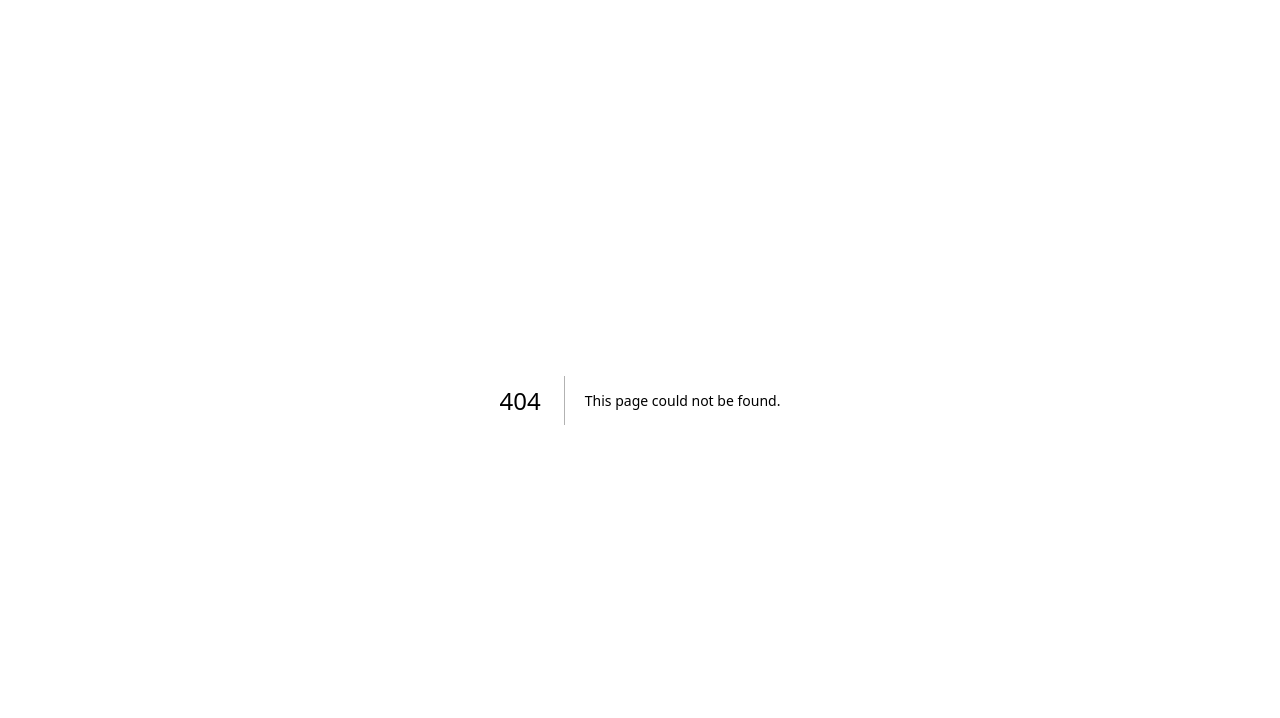
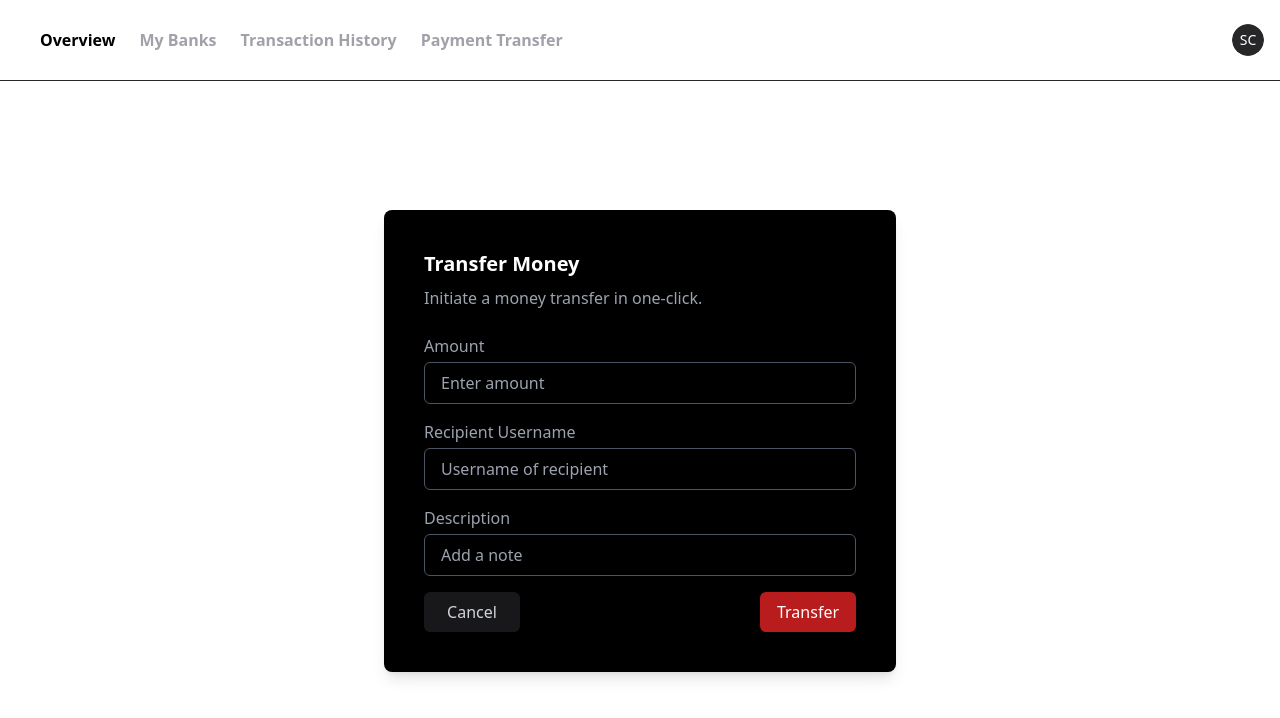
Before and after one commit to Simran903/bank-app, a Next.js app in the folder client/: page /dashboard/paymenttransfer in a window 1280 px wide. Before the commit this address had no page. Shown: the top 718 px of the page. Built offline with nearby package versions, Linux system fonts and the light colour scheme.

Commit message:
paymnet transfer functionality

```diff
--- /dev/null
+++ b/client/src/app/dashboard/paymenttransfer/page.tsx
@@ -0,0 +1,111 @@
+"use client";
+import React, { useState, FormEvent } from "react";
+import { baseUrl } from "@/constants";
+import axiosClient from "@/constants/axiosClient";
+
+const TransferMoney: React.FC = () => {
+  const [amount, setAmount] = useState<string>("");
+  const [toUsername, setToUsername] = useState<string>("");
+  const [description, setDescription] = useState<string>("");
+  const [loading, setLoading] = useState<boolean>(false);
+  const [message, setMessage] = useState<string>("");
+
+  const handleTransfer = async (e: FormEvent) => {
+    e.preventDefault();
+    setLoading(true);
+    setMessage("");
+
+    try {
+      const response = await axiosClient.post(
+        `${baseUrl}/transfer/transfer`,
+        {
+          amount: Number(amount),
+          toUsername,
+          description,
+        },
+        { withCredentials: true }
+      );
+
+      setMessage("Transfer successful!");
+    } catch (error: any) {
+      console.error("Transfer failed:", error);
+      setMessage(error.response?.data?.message || "Transfer failed. Please try again.");
+    } finally {
+      setLoading(false);
+    }
+  };
+
+  return (
+    <div className="flex justify-center items-center min-h-[90vh]">
+      <div className="max-w-lg w-full p-10 bg-black shadow-lg rounded-lg text-white">
+        <h2 className="text-xl font-semibold mb-2">Transfer Money</h2>
+        <p className="text-gray-400 mb-6">Initiate a money transfer in one-click.</p>
+
+        <form onSubmit={handleTransfer} className="space-y-4">
+
+          <div>
+            <label className="block text-gray-400">Amount</label>
+            <input
+              type="string"
+              value={amount}
+              onChange={(e) => setAmount(e.target.value)}
+              className="w-full px-4 py-2 mt-1 text-gray-200 bg-transparent border border-gray-600 rounded-md focus:outline-none focus:ring-2 focus:ring-gray-600"
+              placeholder="Enter amount"
+              required
+            />
+          </div>
+
+          <div>
+            <label className="block text-gray-400">Recipient Username</label>
+            <input
+              type="text"
+              value={toUsername}
+              onChange={(e) => setToUsername(e.target.value)}
+              className="w-full px-4 py-2 mt-1 text-gray-200 bg-transparent border border-gray-600 rounded-md focus:outline-none focus:ring-2 focus:ring-gray-600"
+              placeholder="Username of recipient"
+              required
+            />
+          </div>
+
+          <div>
+            <label className="block text-gray-400">Description</label>
+            <input
+              type="text"
+              value={description}
+              onChange={(e) => setDescription(e.target.value)}
+              className="w-full px-4 py-2 mt-1 text-gray-200 bg-transparent border border-gray-600 rounded-md focus:outline-none focus:ring-2 focus:ring-gray-600"
+              placeholder="Add a note"
+            />
+          </div>
+
+          <div className="flex justify-between mt-6">
+            <button
+              type="button"
+              onClick={() => {
+                setAmount("");
+                setToUsername("");
+                setDescription("");
+                setMessage("");
+              }}
+              className="w-24 bg-zinc-900 text-gray-300 py-2 rounded-md hover:bg-gray-600 transition"
+            >
+              Cancel
+            </button>
+
+            <button
+              type="submit"
+              className="w-24 bg-red-700 text-white py-2 rounded-md hover:bg-red-600 transition"
+              disabled={loading}
+            >
+              {loading ? "Sending..." : "Transfer"}
+            </button>
+          </div>
+        </form>
+
+        {message && <p className="mt-4 text-center text-green-400">{message}</p>}
+      </div>
+    </div>
+  );
+};
+
+export default TransferMoney;
```
